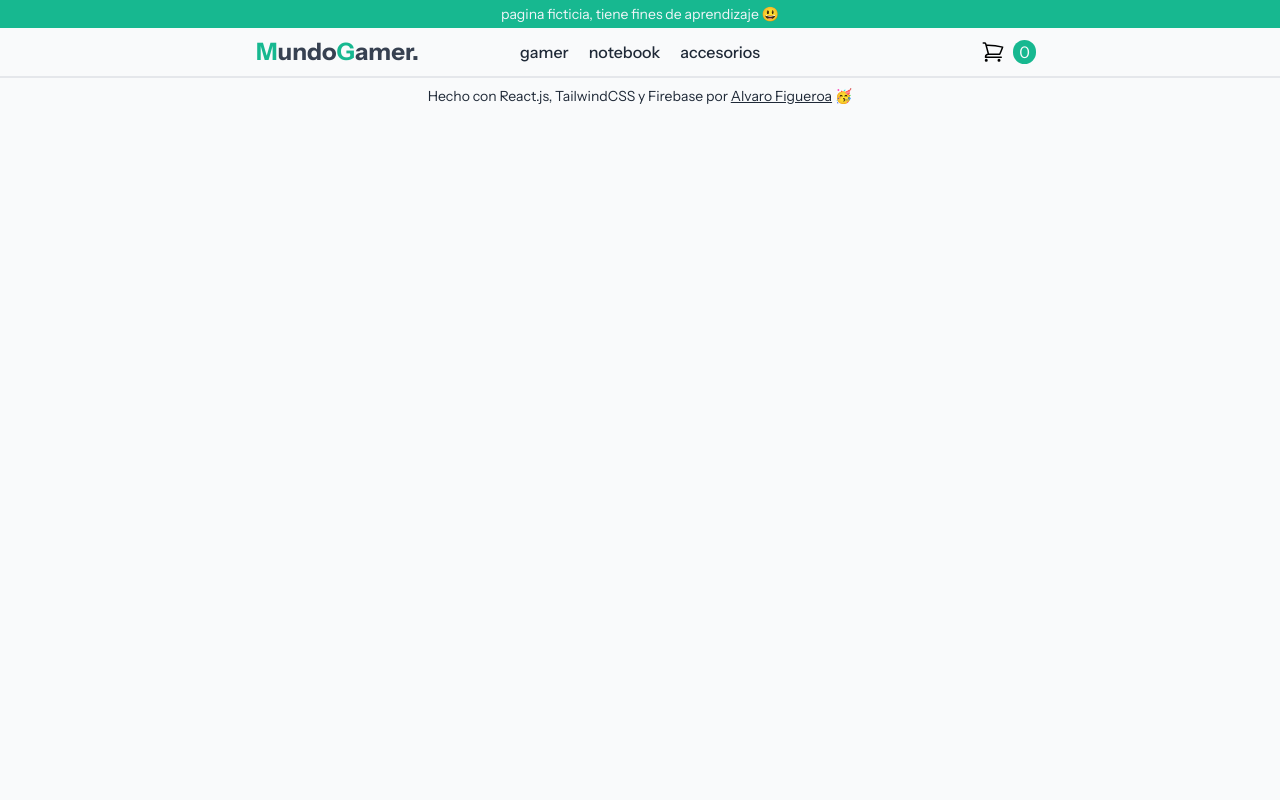
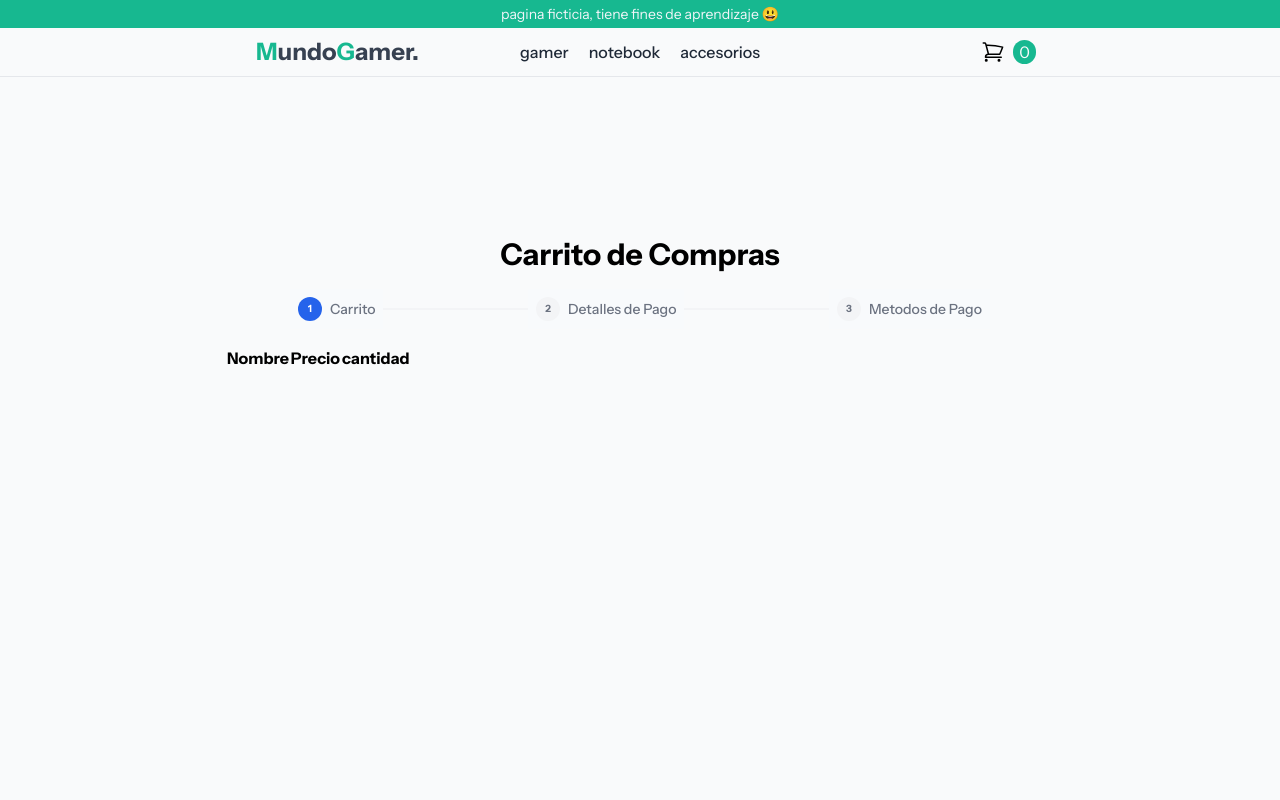
Before and after one commit to alvarof260/entrega-Final-AlvaroFigueroa-reactjs, a React (Vite) app: page /cart in a window 1280 px wide. Shown: the top 800 px of the page. Built offline with nearby package versions, Linux system fonts and the light colour scheme.

Commit message:
feat: cart steps y cart table, falta visual

```diff
--- a/src/App.jsx
+++ b/src/App.jsx
@@ -5,6 +5,7 @@ import { ItemDetailContainer } from "./components/detail/ItemDetailContainer/Ite
 import { Footer } from "./components/Layouts/Footer/Footer";
 import { Routes, Route, BrowserRouter } from "react-router-dom";
 import { CartProvider } from "./context/cartContext";
+import { Cart } from "./components/cart/Cart/Cart";
 
 export function App() {
   return (
@@ -28,6 +29,17 @@ export function App() {
             path="/item/:productId"
             element={<ItemDetailContainer />}
           />
+          <Route
+            exact
+            path="/cart"
+            element={<Cart/>}
+          />
+          <Route
+            exact
+            path="/*"
+            element={<h1>404 NOT FOUND</h1>}
+          >
+          </Route>
         </Routes>
         <Footer />
       </CartProvider>
--- /dev/null
+++ b/src/Icons/IconXCircle.jsx
@@ -0,0 +1,18 @@
+export const IconXCircle = ({colors}) => {
+  return (
+    <svg
+      xmlns="http://www.w3.org/2000/svg"
+      fill="none"
+      viewBox="0 0 24 24"
+      strokeWidth={1.5}
+      stroke="currentColor"
+      className={`w-6 h-6 ${colors}`}
+    >
+      <path
+        strokeLinecap="round"
+        strokeLinejoin="round"
+        d="M9.75 9.75l4.5 4.5m0-4.5l-4.5 4.5M21 12a9 9 0 11-18 0 9 9 0 0118 0z"
+      />
+    </svg>
+  );
+};
--- /dev/null
+++ b/src/components/cart/Cart/Cart.jsx
@@ -0,0 +1,16 @@
+import { useContext } from "react";
+import { CartContext } from "../../../context/cartContext";
+import { CartTable } from "../CartTable/CartTable";
+import { CartSteps } from "../CartSteps/CartSteps";
+
+export const Cart = () => {
+  const { cart } = useContext(CartContext);
+
+  return (
+    <section className="h-screen px-56 my-40 flex flex-col items-center gap-4">
+      <h1 className="text-3xl font-bold text-center">Carrito de Compras</h1>
+      <CartSteps/>
+      <CartTable cart={cart}/>
+    </section>
+  );
+};
--- /dev/null
+++ b/src/components/cart/CartItem/CartItem.jsx
@@ -0,0 +1,23 @@
+import { IconXCircle } from "../../../Icons/IconXCircle"
+
+export const CartItem = (props) => {
+    const { item, quantity } = props
+    return(
+        <tr>
+            <td>
+                <button onClick={()=>{console.log("clickeaste!")}}>
+                    <IconXCircle colors={"text-red-500"}/>
+                </button>
+            </td>
+            <td>
+                {item.name}
+            </td>
+            <td>
+                {item.price}
+            </td>
+            <td>
+                {quantity}
+            </td>
+        </tr>
+    )
+}
--- /dev/null
+++ b/src/components/cart/CartSteps/CartSteps.jsx
@@ -0,0 +1,35 @@
+export const CartSteps = () => {
+  return (
+    <div>
+      <h2 className="sr-only">Steps</h2>
+
+      <div className="relative after:absolute after:inset-x-0 after:top-1/2 after:block after:h-0.5 after:-translate-y-1/2 after:rounded-lg after:bg-gray-100 w-[700px]">
+        <ol className="relative z-10 flex justify-between text-sm font-medium text-gray-500">
+          <li className="flex items-center gap-2 bg-slate-50 p-2">
+            <span className="h-6 w-6 rounded-full  bg-blue-600 text-center text-[10px]/6 font-bold text-white">
+              1
+            </span>
+
+            <span className="hidden sm:block"> Carrito </span>
+          </li>
+
+          <li className="flex items-center gap-2 bg-slate-50 p-2">
+            <span className="h-6 w-6 rounded-full bg-gray-100 text-center text-[10px]/6 font-bold">
+              2
+            </span>
+
+            <span className="hidden sm:block"> Detalles de Pago </span>
+          </li>
+
+          <li className="flex items-center gap-2 bg-slate-50 p-2">
+            <span className="h-6 w-6 rounded-full bg-gray-100 text-center text-[10px]/6 font-bold">
+              3
+            </span>
+
+            <span className="hidden sm:block"> Metodos de Pago </span>
+          </li>
+        </ol>
+      </div>
+    </div>
+  );
+};
--- /dev/null
+++ b/src/components/cart/CartTable/CartTable.jsx
@@ -0,0 +1,26 @@
+import { CartItem } from "../CartItem/CartItem";
+export const CartTable = ({cart}) => {
+    return(
+        <table className="w-full table-cell">
+        <thead>
+            <tr>
+              <th>
+
+              </th>
+              <th>
+                Nombre
+              </th>
+              <th>
+                Precio
+              </th>
+              <th>
+                cantidad
+              </th>
+            </tr>
+        </thead>
+        <tbody>
+            {cart.map(item=> <CartItem key={item.item.id} {...item}/>)}
+        </tbody>
+      </table>
+    )
+}
--- a/src/components/store/Item/Item.jsx
+++ b/src/components/store/Item/Item.jsx
@@ -2,10 +2,15 @@ import { ItemPreview } from "../ItemPreview/ItemPreview";
 import { ItemCount } from "../../detail/ItemCount/ItemCount";
 import { Price } from "../Price/Price";
 import { Link } from "react-router-dom";
-
+import { useContext } from "react";
+import { CartContext } from "../../../context/cartContext";
 export const Item = (props) => {
   const {images,name,stock, price, currentPrice, id} = props
-
+  const { addItemToCart } = useContext(CartContext)
+  const handleOnAdd = (quantity) => {
+    const item = {id, name, price, stock}
+    addItemToCart(item, quantity)
+  };
   return (
     <div className="border-slate-300 bg-white border rounded p-2 max-w-[340px] max-h-[500px]">
       <Link to={`/item/${id}`} className="cursor-pointer">
@@ -14,7 +19,7 @@ export const Item = (props) => {
         <div className="flex gap-4 flex-col">
           <h2 title={name} className="text-black font-bold pb-4 h-[26px] overflow-hidden">{name}</h2>
           <Price price={price} currentPrice={currentPrice}/>
-          <ItemCount initial={1} stock={stock} onAdd={(quantity)=> console.log(`Cantidad agregada:${quantity}`)}/>
+          <ItemCount initial={1} stock={stock} onAdd={handleOnAdd}/>
         </div>
     </div>
   );
--- a/src/context/CartContext.jsx
+++ b/src/context/CartContext.jsx
@@ -8,19 +8,27 @@ export const CartProvider = ({ children }) => {
   console.log(cart)
 
   const addItemToCart = (item, quantity) => {
-    if(!isItemInCart(item.id)){
+    if(!isInCart(item.id)){
       setCart(prev=>[...prev, {item,quantity}])
-      console.log("paso!!!")
     }else{
       console.error("NO SE PUEDE AGREGAR MAS O NO ANDA")
     }
   };
 
-  const isItemInCart = (itemId) => {
+  const isInCart = (itemId) => {
     return cart.some(i=>i.id === itemId)
   }
+
+  const removeCart = (itemId) => {
+    setCart(prev => prev.filter(item=>item.id !== itemId))
+  }
+
+  const clearCart = () => {
+    setCart([])
+  }
+
   return (
-    <CartContext.Provider value={{cart, setCart , addItemToCart, isItemInCart}}>
+    <CartContext.Provider value={{cart, addItemToCart, isInCart, removeCart, clearCart}}>
       {children}
     </CartContext.Provider>
   );
```
Also changed, not shown: src/components/cart/CartView/CartView.jsx (deleted).
